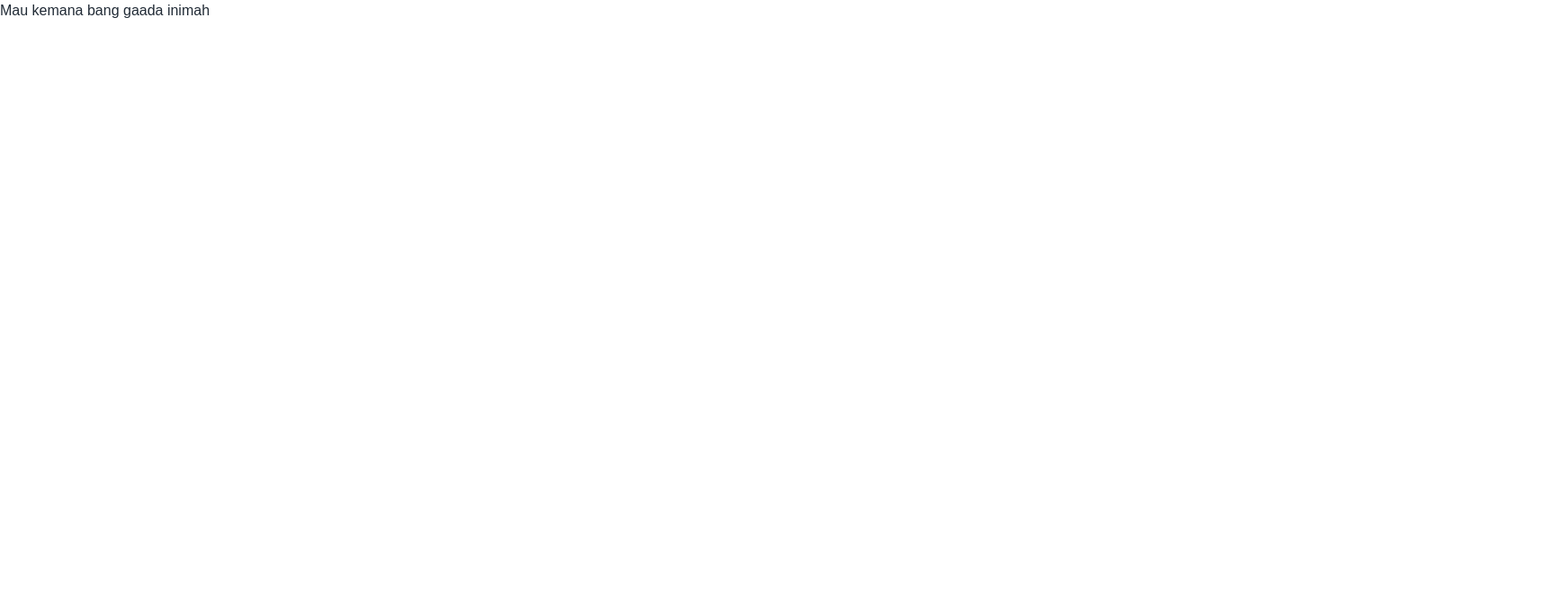
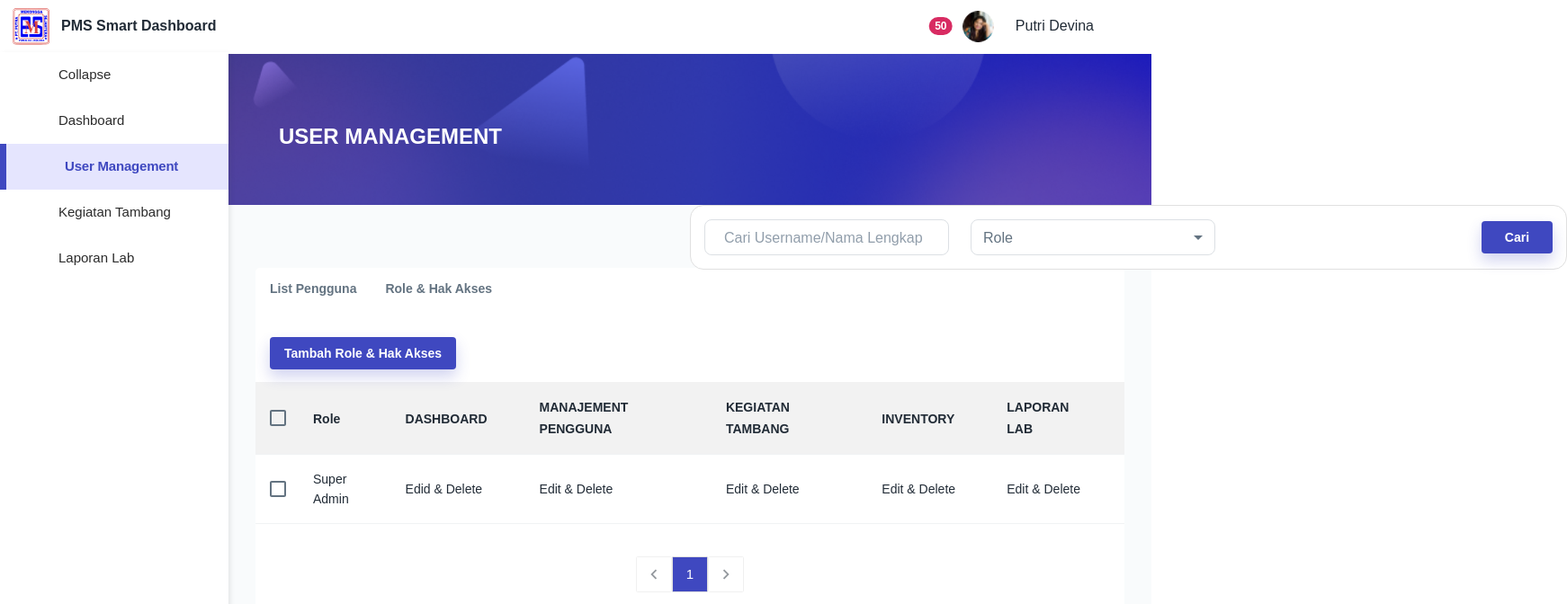
Before and after one commit to primawk/pms, a React (Create React App) app: page /user-management/1 in a window 1280 px wide. Before the commit this address led to /404. Shown: the top 672 px of the page at 90% size, 1742 px wide, since content can reach past the window. Built offline with nearby package versions, Linux system fonts and the light colour scheme.

Commit message:
feat #14 : Integrate User Management
- Fix tab routing

```diff
--- a/src/components/Sidebar/SidebarConfig/index.js
+++ b/src/components/Sidebar/SidebarConfig/index.js
@@ -17,7 +17,7 @@ const sidebarConfig = [
   },
   {
     title: 'User Management',
-    path: 'user-management',
+    path: 'user-management/user',
     icon: getIcon(UserIcon)
   },
   {
--- a/src/pages/UserManagement/index.js
+++ b/src/pages/UserManagement/index.js
@@ -1,5 +1,5 @@
 import React, { useState } from 'react';
-import { useLocation, useNavigate } from 'react-router-dom';
+import { useNavigate, useParams } from 'react-router-dom';
 import { Grid, Tabs, Tab } from '@mui/material';
 
 // components
@@ -7,12 +7,12 @@ import Header from 'components/Header';
 import { Filter, UserTable, RoleTable } from './UserSection';
 
 export default function UserManagement() {
-  const location = useLocation();
   const navigate = useNavigate();
+  const { tabType } = useParams();
 
   const [search, setSearch] = useState({ search: '', role: '' });
   const [isSearch, setIsSearch] = useState(false);
-  const [tab, setTab] = useState(location?.state?.value || 0);
+  const [tab, setTab] = useState(tabType || '');
 
   const handleChangeSearch = (e) => {
     setSearch({
@@ -24,9 +24,9 @@ export default function UserManagement() {
   const handleChangeTab = (e, _tab) => {
     setTab(_tab);
     if (_tab === 0) {
-      navigate('', { state: { value: _tab } });
+      navigate('/user-management/user');
     } else {
-      navigate('role', { state: { value: _tab } });
+      navigate('/user-management/role');
     }
   };
 
@@ -45,11 +45,10 @@ export default function UserManagement() {
         </Grid>
         <div className="user-table bg-white" style={{ borderRadius: '5px' }}>
           <Tabs value={tab} onChange={handleChangeTab} style={{ marginBottom: '0px !important' }}>
-            <Tab label="List Pengguna" />
-            <Tab label="Role & Hak Akses" />
+            <Tab label="List Pengguna" value="user" />
+            <Tab label="Role & Hak Akses" value="role" />
           </Tabs>
-          {tab === 0 && <UserTable search={search} isSearch={isSearch} />}
-          {tab === 1 && <RoleTable />}
+          {tab === 'user' ? <UserTable search={search} isSearch={isSearch} /> : <RoleTable />}
         </div>
       </div>
     </>
```
Also changed, not shown: src/routes.js (+5 -11 lines).
